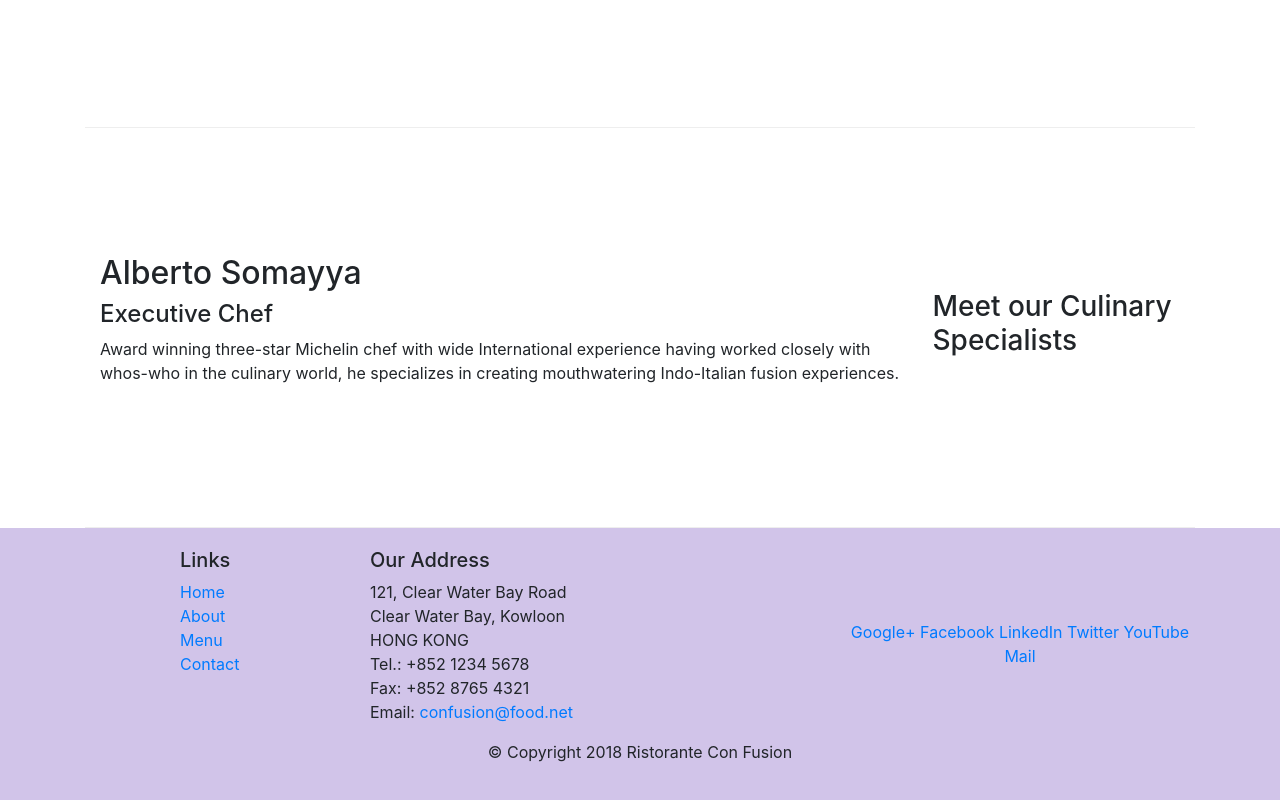
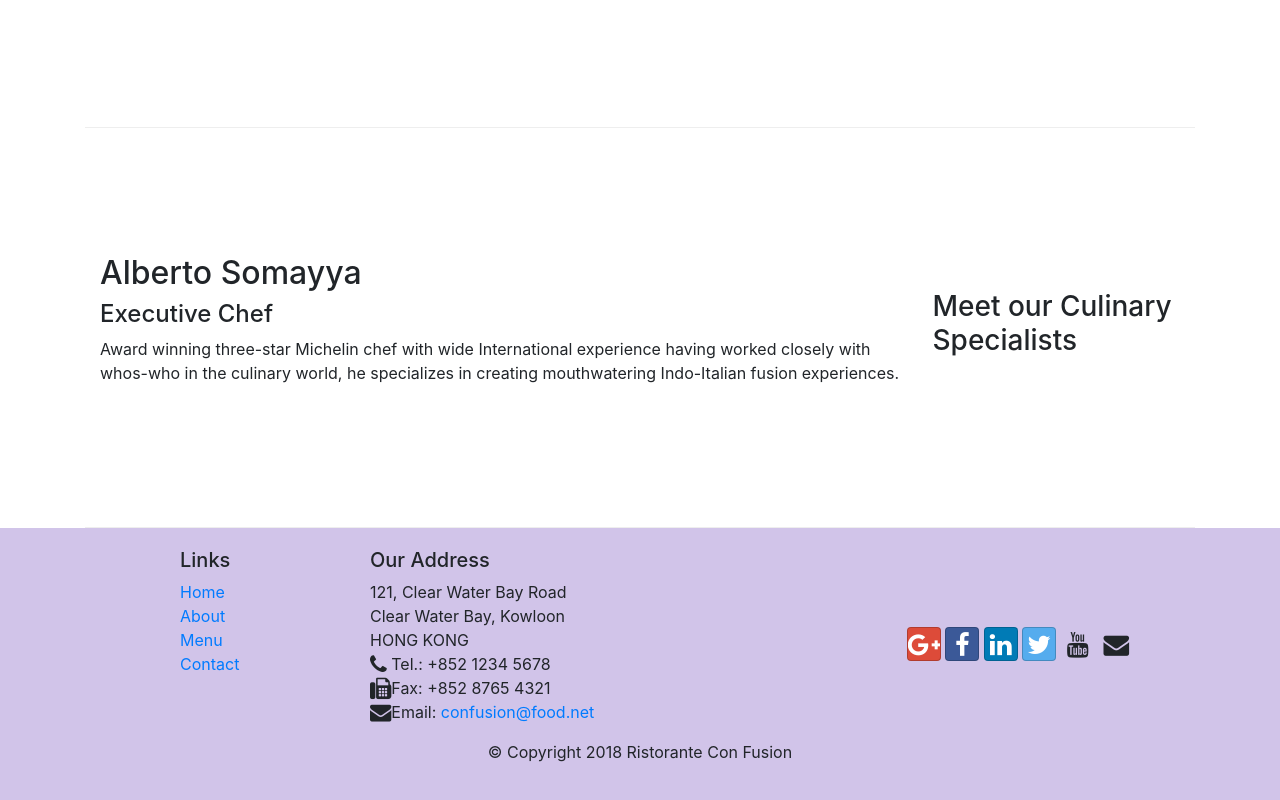
Before and after one commit to preethihiremath/Bootstrap, a website: page index.html in a window 1280 px wide. Shown: the part 1006-1806 px from the top of the page. Drawn offline with nearby package versions, Linux system fonts and the light colour scheme.

Commit message:
Icon Fonts

```diff
--- a/index.html
+++ b/index.html
@@ -7,6 +7,8 @@
     <meta http-equiv="x-ua-compatible" content="ie=edge">
   <!--BOOTSTRAP CSS-->
     <link rel="stylesheet" href="node_modules/bootstrap/dist/css/bootstrap.min.css">
+    <link rel="stylesheet" href="node_modules/font-awesome/css/font-awesome.min.css">
+    <link rel="stylesheet" href="node_modules/bootstrap-social/bootstrap-social.css">
     <link rel="stylesheet" href="css/styles.css">
     <title>Ristorante Con Fusion</title>
 </head>
@@ -20,10 +22,10 @@
             <a class="navbar-brand mr-auto" href="#">Ristorante Con Fusion </a>
             <div class="collapse navbar-collapse" id="Navbar">
             <ul class="navbar-nav mr-auto">
-                <li class="nav-item active"><a class="nav-link" href="#">HOME</a></li>
-                <li class="nav-item"><a class="nav-link" href="aboutus.html">ABOUT</a></li>
-                <li class="nav-item"><a  class="nav-link" href="#">MENU</a></li>
-                <li class="nav-item"><a class="nav-link" href="#">CONTACT</a></li>
+                <li class="nav-item active"><a class="nav-link" href="#"><span class="fa fa-home fa-lg"></span>HOME</a></li>
+                <li class="nav-item"><a class="nav-link" href="aboutus.html"><span class="fa fa-info fa-lg"></span>ABOUT</a></li>
+                <li class="nav-item"><a  class="nav-link" href="#"><span class=" fa fa-list fa-lg"></span>MENU</a></li>
+                <li class="nav-item"><a class="nav-link" href="#"><span class=" fa fa-address-card fa-lg"></span>CONTACT</a></li>
             </ul>
         </div>
         </div>
@@ -94,19 +96,19 @@
 		              121, Clear Water Bay Road<br>
 		              Clear Water Bay, Kowloon<br>
 		              HONG KONG<br>
-		              Tel.: +852 1234 5678<br>
-		              Fax: +852 8765 4321<br>
-		              Email: <a href="mailto:confusion@food.net">confusion@food.net</a>
+                      <i class="fa fa-phone fa-lg"></i> Tel.: +852 1234 5678<br>
+		              <i class="fa fa-fax fa-lg"></i>Fax: +852 8765 4321<br>
+		              <i class="fa fa-envelope fa-lg"></i>Email: <a href="mailto:confusion@food.net">confusion@food.net</a>
 		           </address>
                 </div>
                 <div class="col-12 col-sm-4 align-self-center">
                     <div class="text-center">
-                        <a href="http://google.com/+">Google+</a>
-                        <a href="http://www.facebook.com/profile.php?id=">Facebook</a>
-                        <a href="http://www.linkedin.com/in/">LinkedIn</a>
-                        <a href="http://twitter.com/">Twitter</a>
-                        <a href="http://youtube.com/">YouTube</a>
-                        <a href="mailto:">Mail</a>
+                        <a class="btn btn-social-icon btn-google" href="http://google.com/+"><i class=" fa fa-google-plus  fa-lg"></i></a>
+                        <a class="btn btn-social-icon btn-facebook" href="http://www.facebook.com/profile.php?id="><i class=" fa fa-facebook fa-lg"></i></a>
+                        <a class="btn btn-social-icon btn-linkedin" href="http://www.linkedin.com/in/"><i class=" fa fa-linkedin  fa-lg"></i></a>
+                        <a class="btn btn-social-icon btn-twitter" href="http://twitter.com/"><i class=" fa fa-twitter  fa-lg"></i></a>
+                        <a class="btn btn-social-icon btn-youtube" href="http://youtube.com/"><i class=" fa fa-youtube  fa-lg"></i></a>
+                        <a class="btn btn-social-icon btn-envelope" href="mailto:"><i class=" fa fa-envelope  fa-lg"></i></a>
                     </div>
                 </div>
            </div>
--- a/package.json
+++ b/package.json
@@ -15,6 +15,8 @@
   },
   "dependencies": {
     "bootstrap": "^4.5.0",
+    "bootstrap-social": "^5.1.1",
+    "font-awesome": "^4.7.0",
     "jquery": "^3.5.1",
     "popper.js": "^1.12.9"
   }
```
Also changed, not shown: aboutus.html (+15 -13 lines), 1 other file.
